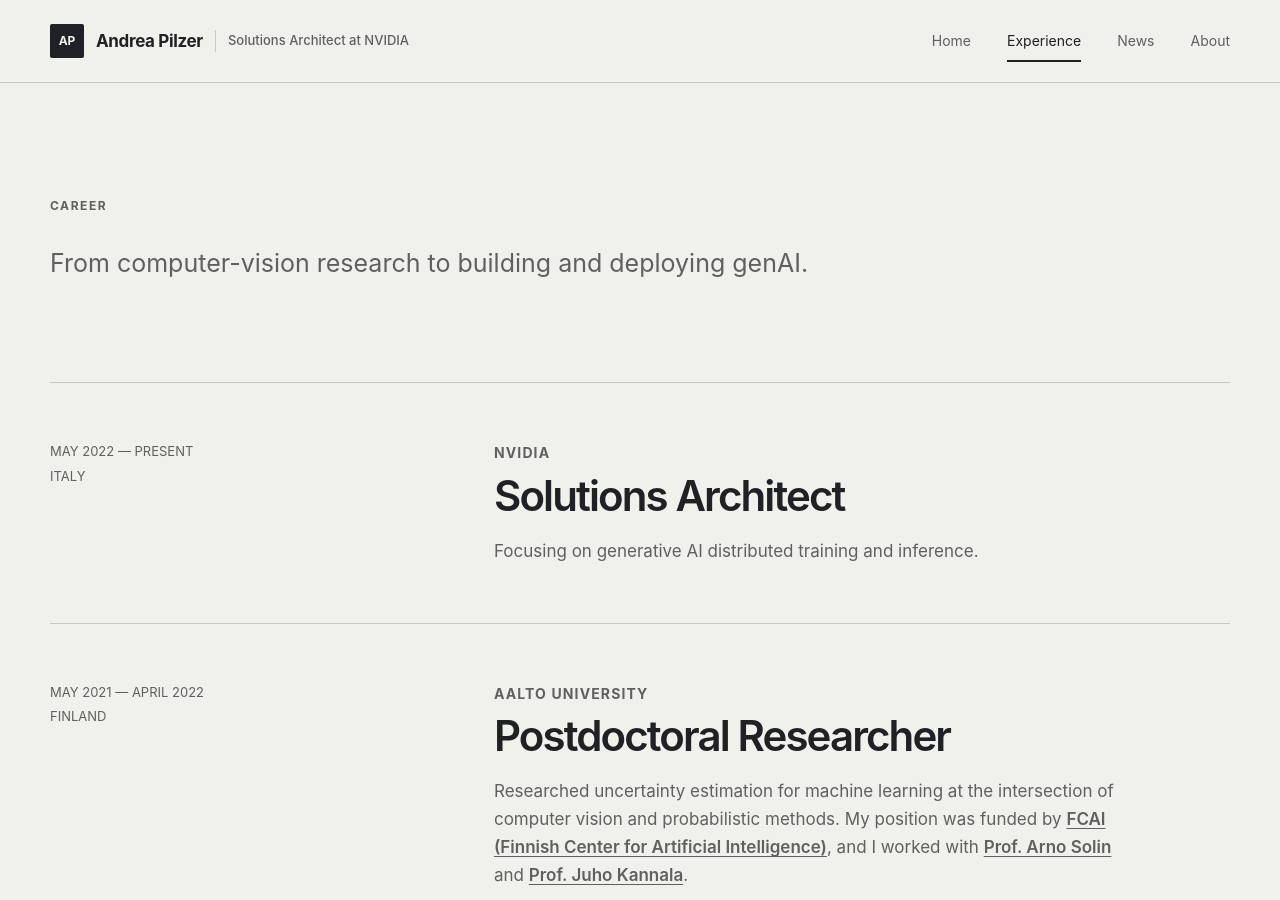
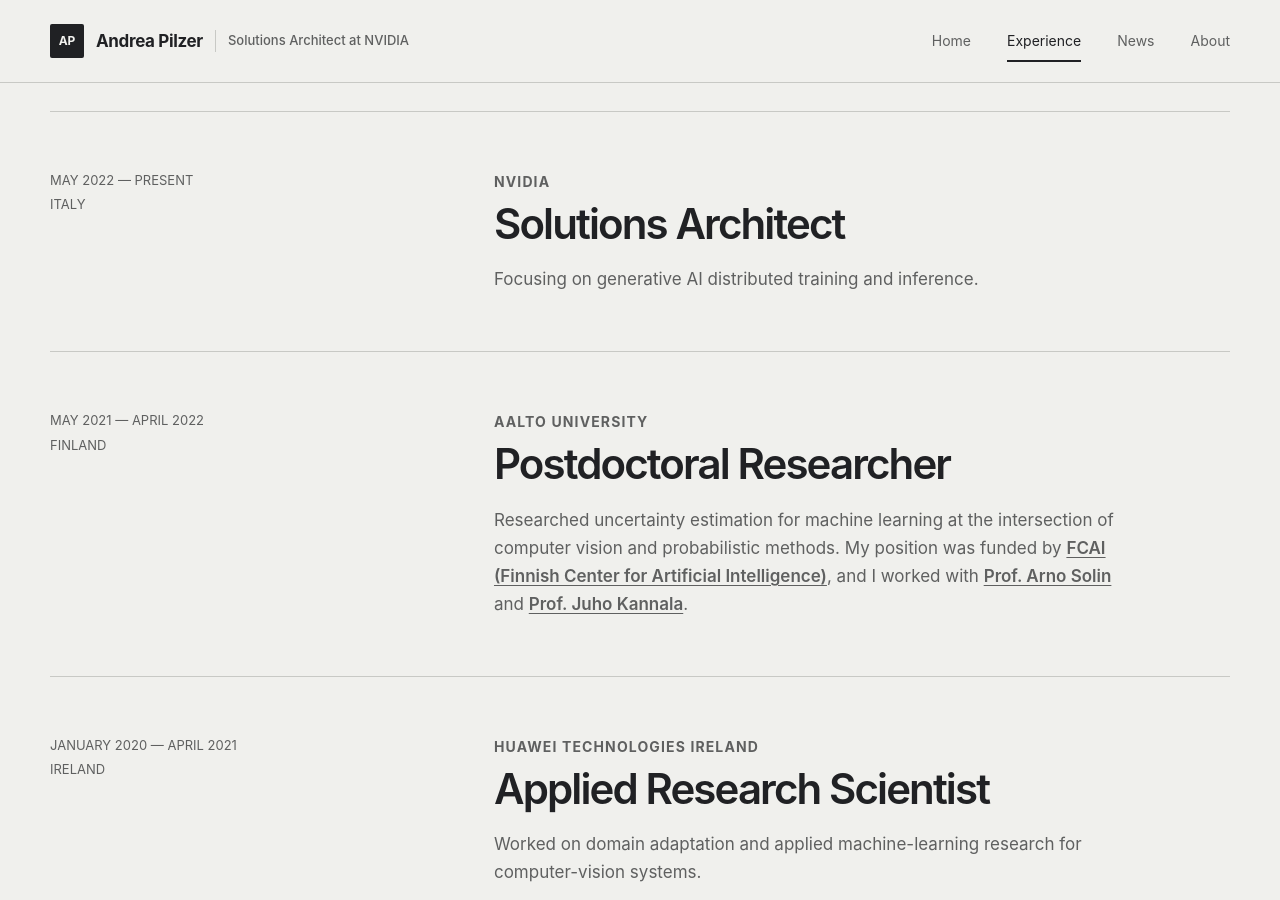
Before and after one commit to andrea-pilzer/andrea-pilzer.github.io, a Jekyll site: the page built from experience.md, in a window 1280 px wide and 900 px high. Built offline with Jekyll 4.4.1, drawn with Linux system fonts in a browser that asks for light colours.

Commit message:
Remove experience page header

```diff
--- a/experience.md
+++ b/experience.md
@@ -1,9 +1,8 @@
 ---
 title: Experience
 permalink: /experience/
-eyebrow: Career
-hide_title: true
-intro: From computer-vision research to building and deploying genAI.
+hide_header: true
+compact_page: true
 ---
 
 <div class="timeline">
```
